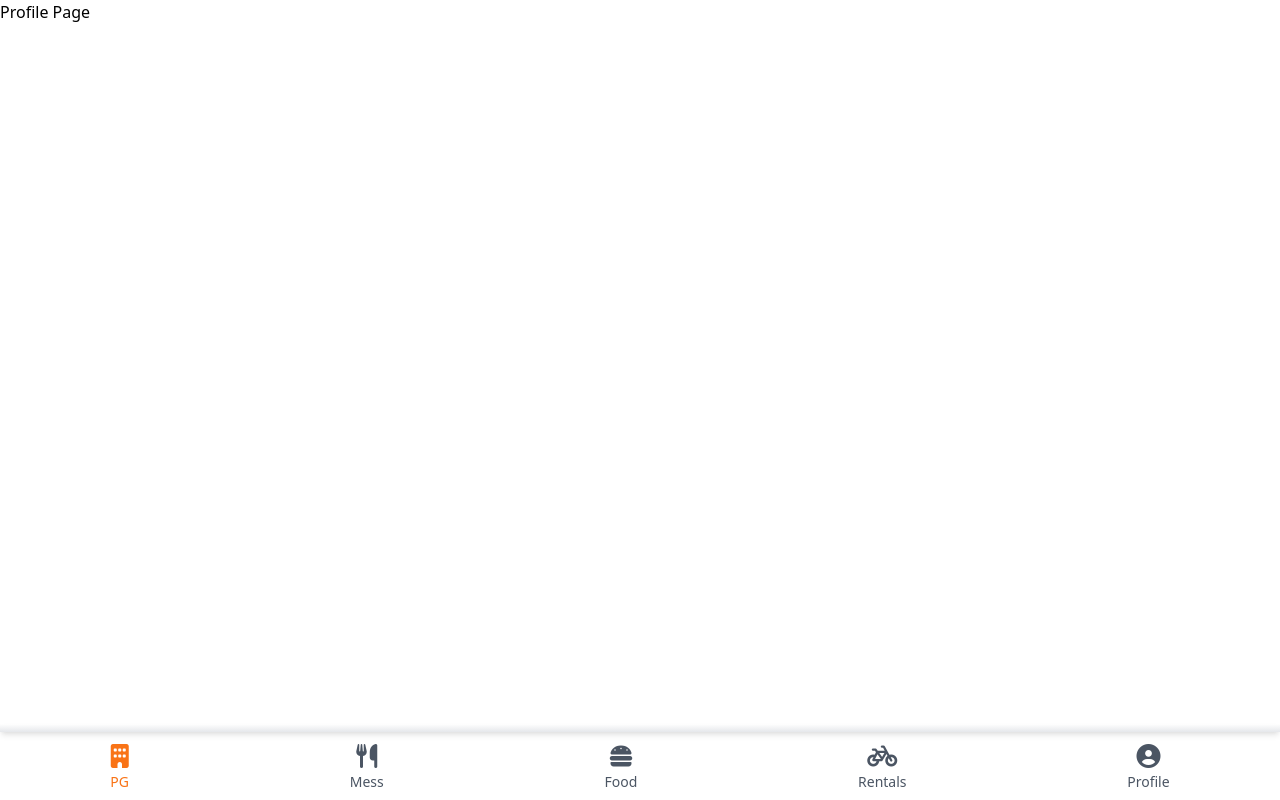
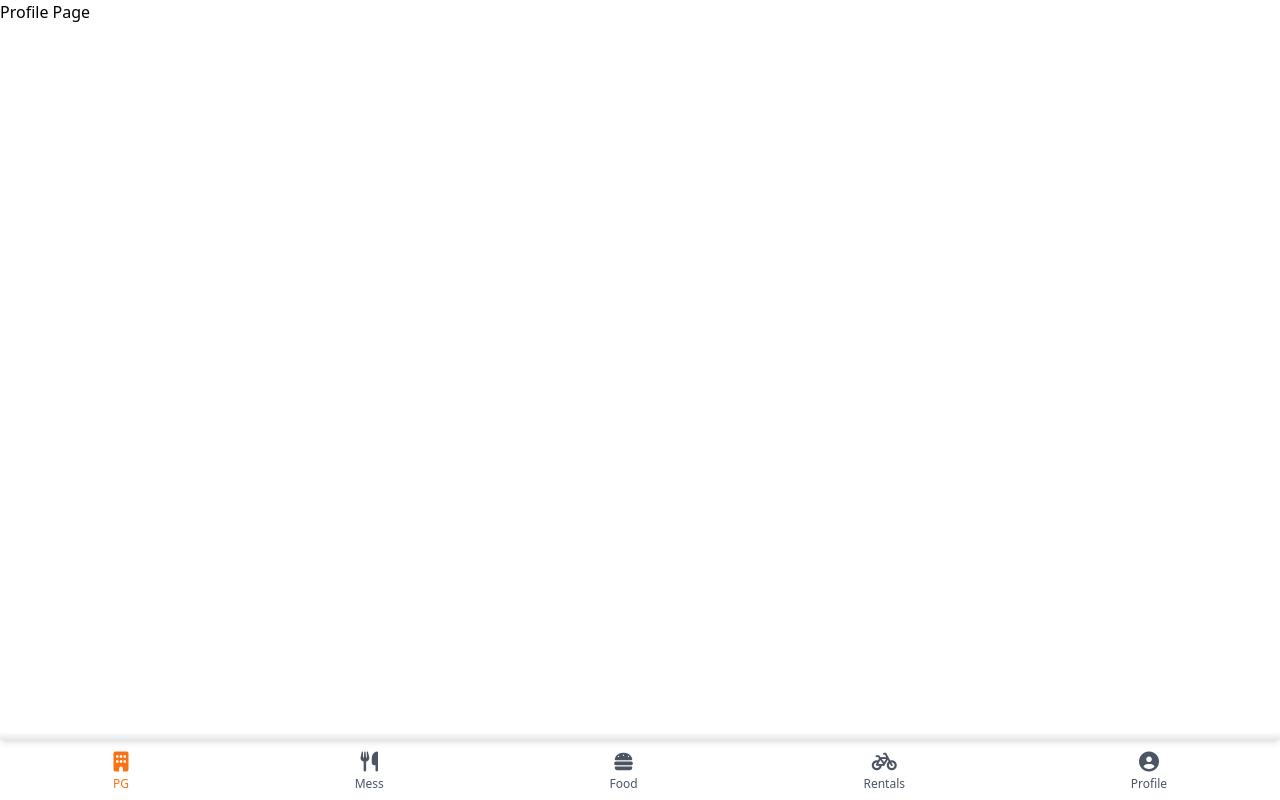
Before and after one commit to Faizi-Faisal/git, a React (Vite) app: page /profile in a window 1280 px wide. Built offline with nearby package versions, Linux system fonts and the light colour scheme.

Commit message:
Update BottomNavBar.jsx

```diff
--- a/src/components/BottomNavBar.jsx
+++ b/src/components/BottomNavBar.jsx
@@ -18,8 +18,8 @@ function BottomNavBar() {
         className={`flex flex-col items-center ${activePage === 'PG' ? activeClass : inactiveClass}`}
         onClick={() => setActivePage('PG')}
       >
-        <i className="fas fa-building text-2xl"></i> {/* Increased icon size */}
-        <span className="text-sm">PG</span> {/* Increased text size */}
+        <i className="fas fa-building text-xl"></i> {/* Decreased icon size */}
+        <span className="text-xs">PG</span> {/* Decreased text size */}
       </Link>
 
       {/* Mess Tab */}
@@ -28,8 +28,8 @@ function BottomNavBar() {
         className={`flex flex-col items-center ${activePage === 'Mess' ? activeClass : inactiveClass}`}
         onClick={() => setActivePage('Mess')}
       >
-        <i className="fas fa-utensils text-2xl"></i> {/* Increased icon size */}
-        <span className="text-sm">Mess</span> {/* Increased text size */}
+        <i className="fas fa-utensils text-xl"></i> {/* Decreased icon size */}
+        <span className="text-xs">Mess</span> {/* Decreased text size */}
       </Link>
 
       {/* Food Tab */}
@@ -38,8 +38,8 @@ function BottomNavBar() {
         className={`flex flex-col items-center ${activePage === 'Food' ? activeClass : inactiveClass}`}
         onClick={() => setActivePage('Food')}
       >
-        <i className="fas fa-hamburger text-2xl"></i> {/* Increased icon size */}
-        <span className="text-sm">Food</span> {/* Increased text size */}
+        <i className="fas fa-hamburger text-xl"></i> {/* Decreased icon size */}
+        <span className="text-xs">Food</span> {/* Decreased text size */}
       </Link>
 
       {/* Rentals Tab */}
@@ -48,8 +48,8 @@ function BottomNavBar() {
         className={`flex flex-col items-center ${activePage === 'Rentals' ? activeClass : inactiveClass}`}
         onClick={() => setActivePage('Rentals')}
       >
-        <i className="fas fa-bicycle text-2xl"></i> {/* Increased icon size */}
-        <span className="text-sm">Rentals</span> {/* Increased text size */}
+        <i className="fas fa-bicycle text-xl"></i> {/* Decreased icon size */}
+        <span className="text-xs">Rentals</span> {/* Decreased text size */}
       </Link>
 
       {/* Profile Tab */}
@@ -58,8 +58,8 @@ function BottomNavBar() {
         className={`flex flex-col items-center ${activePage === 'Profile' ? activeClass : inactiveClass}`}
         onClick={() => setActivePage('Profile')}
       >
-        <i className="fas fa-user-circle text-2xl"></i> {/* Increased icon size */}
-        <span className="text-sm">Profile</span> {/* Increased text size */}
+        <i className="fas fa-user-circle text-xl"></i> {/* Decreased icon size */}
+        <span className="text-xs">Profile</span> {/* Decreased text size */}
       </Link>
     </nav>
   );
```
